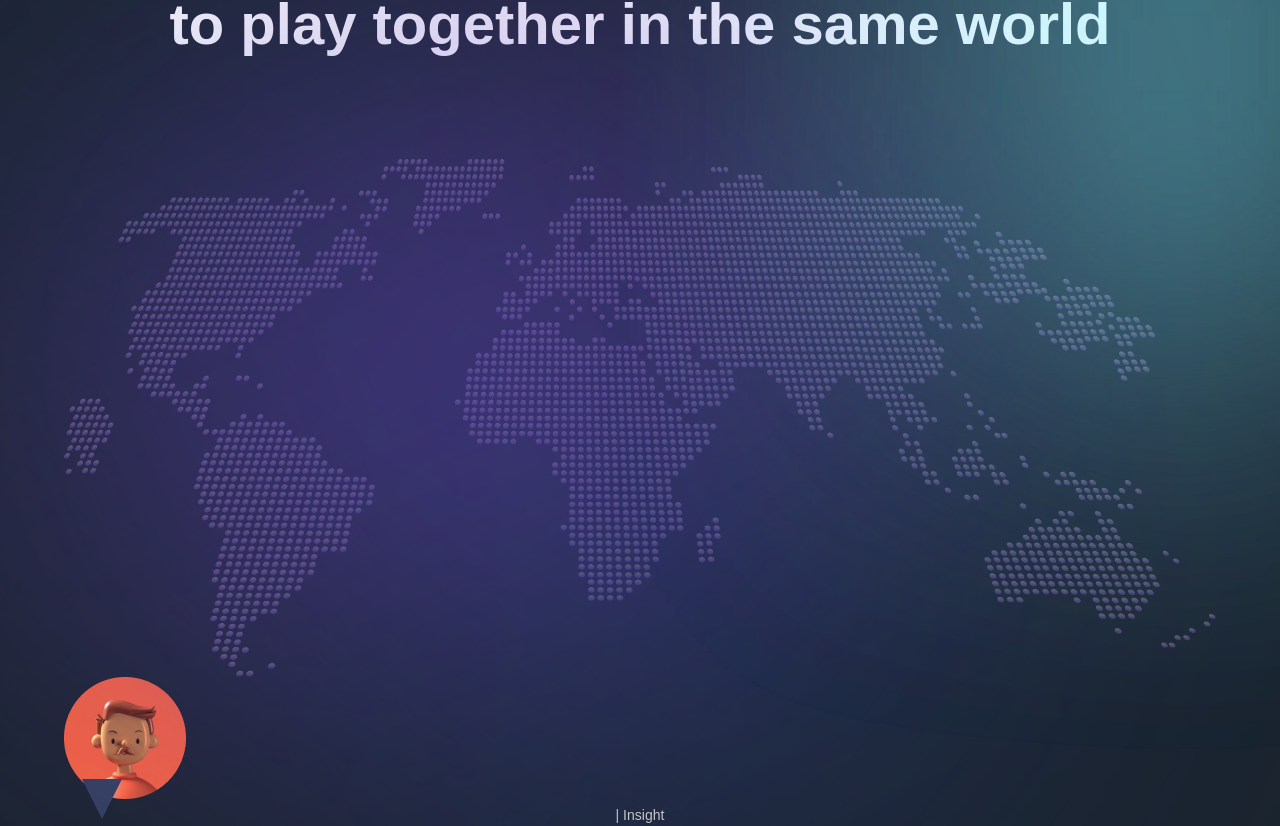
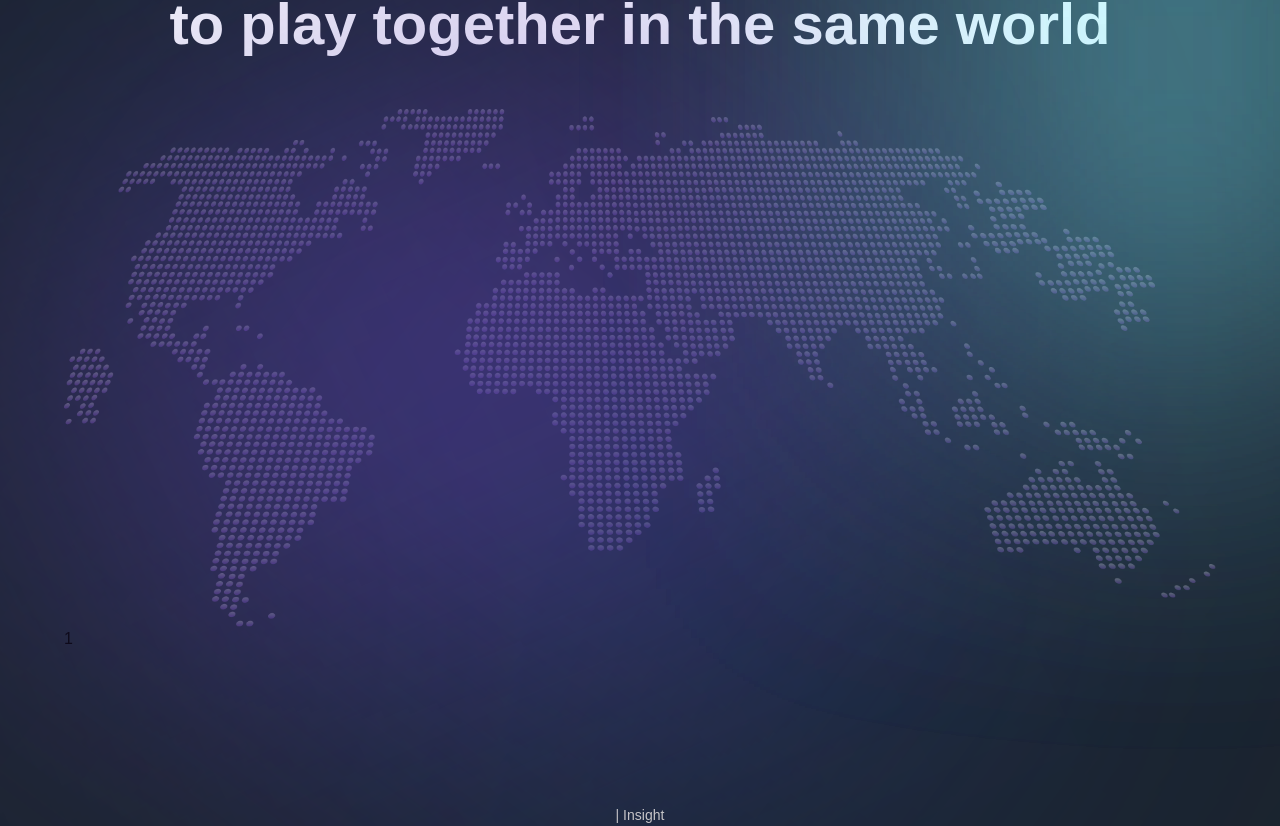
Before and after one commit to mininpark/modern-nextjs-animation-website, a Next.js app: page / in a window 1280 px wide. Shown: the part 4294-5120 px from the top of the page. Built offline with nearby package versions, Linux system fonts and the light colour scheme; a web font is replaced by a local one.

Commit message:
added hover useState

```diff
--- a/app/page.js
+++ b/app/page.js
@@ -30,7 +30,6 @@ const Page = () => (
       <div className="gradient-03 z-0" />
       <div className="gradient-02 z-0" />
     </div>
-
     <Feedback />
     <Footer />
   </div>
--- a/components/InsightCard.jsx
+++ b/components/InsightCard.jsx
@@ -13,13 +13,16 @@ const InsightCard = ({ imgUrl, title, subtitle, key }) => (
         {subtitle}
       </p>
     </div>
-    <div className="w-[100px] h-[100px] border-2 border-[#F1F5F8] rounded-[50px] ml-[80px] relative">
+    <a
+      className="w-[100px] h-[100px] border-2 border-[#F1F5F8] rounded-[50px] ml-[80px] relative cursor-pointer"
+      href="/"
+    >
       <img
         src="/arrow.svg"
         alt="arrow"
         className="w-[30px] h-[30px] absolute top-[30px] left-[33px]"
       />
-    </div>
+    </a>
   </div>
 );
 
--- a/components/MapHover.jsx
+++ b/components/MapHover.jsx
@@ -1,11 +1,15 @@
 import React from 'react';
 
-const MapHover = ({ peopleImgIndex }) => (
+const MapHover = ({ peopleImgIndex, hover }) => (
   <div className="">
-    <div className="">
-      <img src={`/people-0${peopleImgIndex}.png`} alt="peopleImg" />
-      <div className="w-0 h-0 absolute border-l-[20px] border-l-transparent border-t-[40px] border-t-[#323f5d] border-r-[20px] border-r-transparent bottom-[-20px] left-[18px]  " />
-    </div>
+    {hover ? (
+      <div className="">
+        <img src={`/people-0${peopleImgIndex}.png`} alt="peopleImg" />
+        <div className="w-0 h-0 absolute border-l-[20px] border-l-transparent border-t-[40px] border-t-[#323f5d] border-r-[20px] border-r-transparent bottom-[-20px] left-[18px]  " />
+      </div>
+    ) : (
+      <div>1</div>
+    )}
   </div>
 );
 
--- a/sections/World.jsx
+++ b/sections/World.jsx
@@ -1,35 +1,35 @@
 'use client';
 
-import { useState } from 'react';
+import { useState, useEffect, useRef } from 'react';
 
 import gsap from 'gsap';
-// import { ScrollTrigger } from 'gsap/ScrollTrigger';
+import { ScrollTrigger } from 'gsap/ScrollTrigger';
 import styles from '../styles';
 import { MainText, MapHover, TitleText } from '../components';
-import { startingFeatures } from '../constants';
+import { exploreWorlds } from '../constants';
 
-// gsap.registerPlugin(ScrollTrigger);
+gsap.registerPlugin(ScrollTrigger);
 
 const World = () => {
-  // const sectionWorldRef = useRef();
+  const sectionWorldRef = useRef();
   const [hover, setHover] = useState(false);
 
-  // useEffect(() => {
-  //   gsap.fromTo(
-  //     sectionWorldRef.current,
-  //     { autoAlpha: 0, y: 100 },
-  //     {
-  //       duration: 3,
-  //       autoAlpha: 1,
-  //       ease: 'power',
-  //       y: -50,
-  //       scrollTrigger: {
-  //         trigger: sectionWorldRef.current,
-  //         // scrub: 1,
-  //       },
-  //     },
-  //   );
-  // });
+  useEffect(() => {
+    gsap.fromTo(
+      sectionWorldRef.current,
+      { autoAlpha: 0, y: 100 },
+      {
+        duration: 3,
+        autoAlpha: 1,
+        ease: 'power',
+        y: -50,
+        scrollTrigger: {
+          trigger: sectionWorldRef.current,
+          // scrub: 1,
+        },
+      },
+    );
+  }, []);
 
   return (
     <section className={`${styles.paddings} `}>
@@ -39,24 +39,22 @@ const World = () => {
           title="Track friends around you and invite them to play together in the same world"
           textStyles="text-center sm:text-[48px] sm:line-height-[30px]"
         />
-        <div style={{ marginTop: '100px' }} className="relative">
+        <div
+          style={{ marginTop: '100px' }}
+          className="relative"
+          ref={sectionWorldRef}
+        >
           <img src="/map.png" alt="map" className="w-full" />
           <div
             className="hover-container absolute"
             onMouseEnter={() => setHover(true)}
             onMouseLeave={() => setHover(false)}
           >
-            {hover ? (
-              <MapHover
-                peopleImgIndex="1"
-                className="absolute w-[200px] h-[200px] rounded-[36px] backdrop-blur-xl bg-[#323f5d] cursor-pointer"
-              />
-            ) : (
-              <MapHover
-                peopleImgIndex="1"
-                className="absolute w-[73px] h-[73px] rounded-[36px] backdrop-blur-xl bg-[#323f5d] cursor-pointer"
-              />
-            )}
+            <MapHover
+              peopleImgIndex="1"
+              className="absolute w-[73px] h-[73px] rounded-[36px] backdrop-blur-xl bg-[#323f5d] cursor-pointer"
+              onHover={hover}
+            />
           </div>
         </div>
         <div className="gradient-04 z-0" />
```
